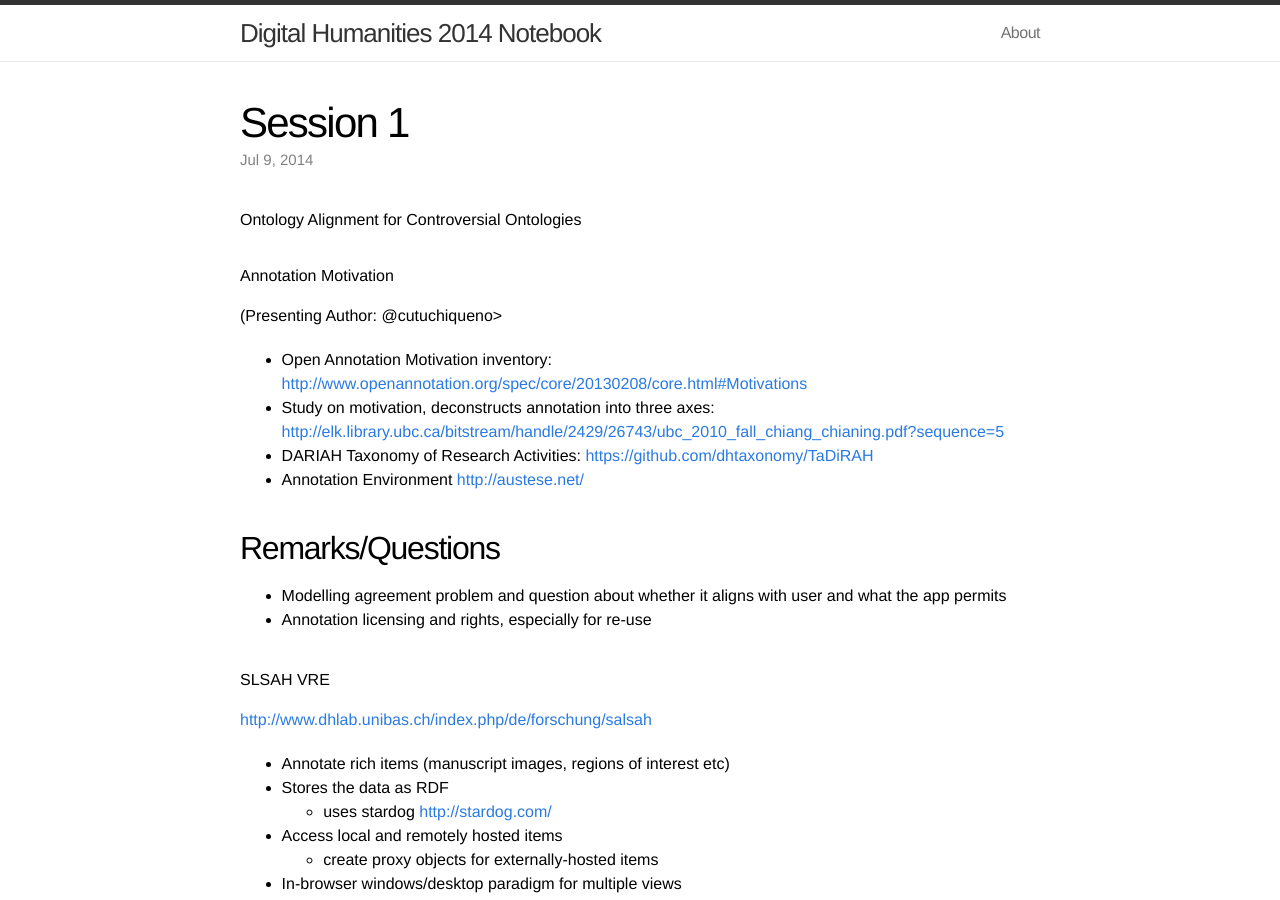
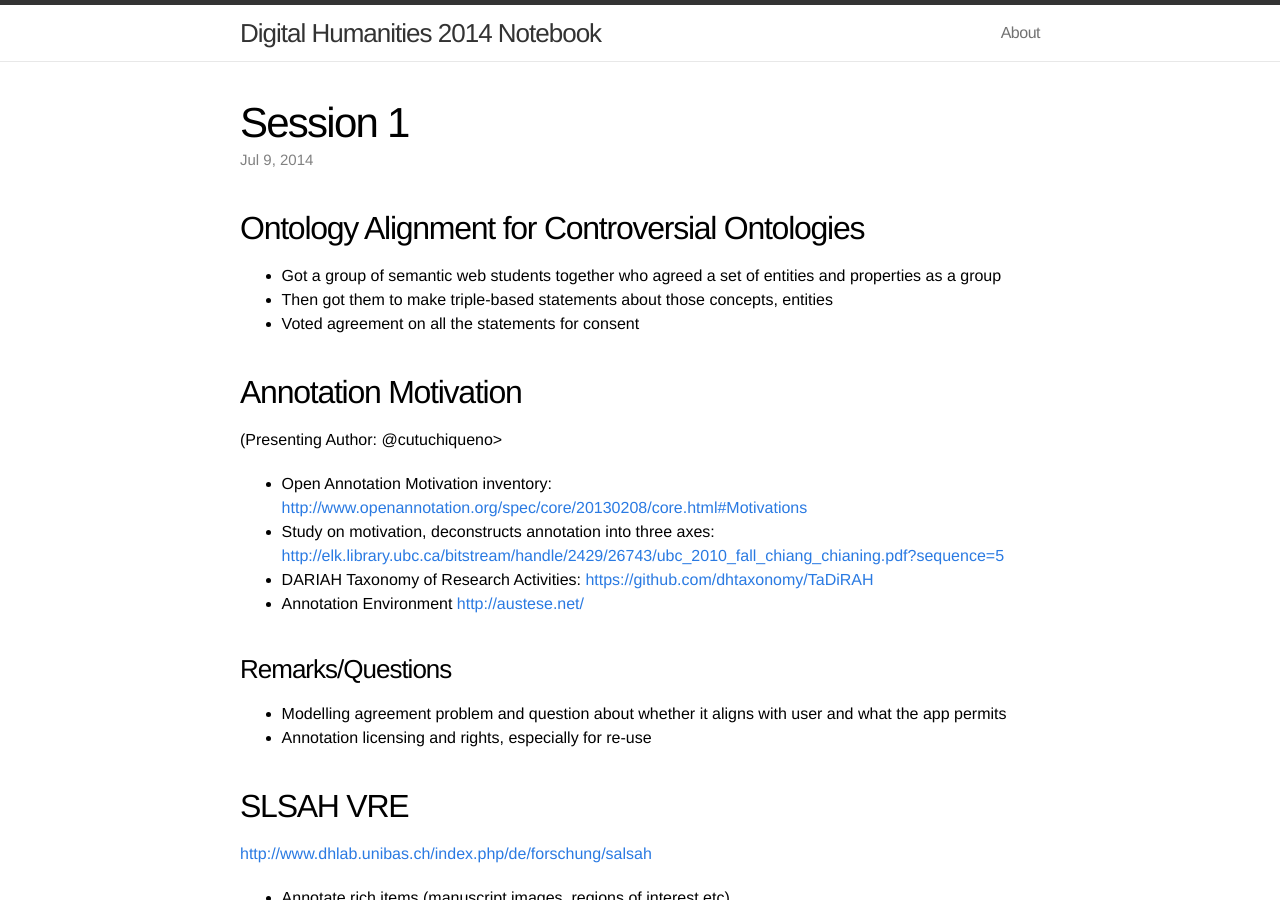
Before and after one commit to oconnoat/DH2014Notebook, a Jekyll site: the page built from _posts/2014-07-09-session1.markdown, in a window 1280 px wide and 900 px high. Built offline with Jekyll 4.4.1, drawn with Linux system fonts in a browser that asks for light colours.

Commit message:
update end of day1

```diff
--- a/_posts/2014-07-09-session1.markdown
+++ b/_posts/2014-07-09-session1.markdown
@@ -5,9 +5,13 @@ date:   2014-07-09 14:38:35
 categories: dh2014 session1 ontologies
 ---
 
-# Ontology Alignment for Controversial Ontologies
+## Ontology Alignment for Controversial Ontologies
+* Got a group of semantic web students together who agreed a set of entities and properties as a group
+* Then got them to make triple-based statements about those concepts, entities
+* Voted agreement on all the statements for consent
 
-#Annotation Motivation
+
+## Annotation Motivation
 (Presenting Author: @cutuchiqueno>
 
 * Open Annotation Motivation inventory: <http://www.openannotation.org/spec/core/20130208/core.html#Motivations>
@@ -16,12 +20,12 @@ categories: dh2014 session1 ontologies
 
 * Annotation Environment <http://austese.net/>
 
-## Remarks/Questions
+### Remarks/Questions
 * Modelling agreement problem and question about whether it aligns with user and what the app permits
 * Annotation licensing and rights, especially for re-use
 
 
-# SLSAH VRE
+## SLSAH VRE
 <http://www.dhlab.unibas.ch/index.php/de/forschung/salsah>
 
 * Annotate rich items (manuscript images, regions of interest etc)
@@ -35,15 +39,15 @@ categories: dh2014 session1 ontologies
     * Temporal RDF: considering either temporal annotation of statements, or explicit user-driven versioning
     * Changing something creates a new unit of information
 * Distributed Storage &amp; preservation <http://distarnet.ch/>
-## Remarks Questions
+### Remarks Questions
 * What is the boundary of VREs? Institution, Markup, content?
 * What is environmental about research environments?
 
-# Semantic network of Dante's Works
+## Semantic network of Dante's Works
 <http://dante1.isti.cnr.it:8080/perunaenciclopediadantescadigitale/>
 * Embeds XML Snippets in RDF
 
-##Remarks &amp; Questions
+###Remarks &amp; Questions
 * RDF doesn't handle text well
     * split the markup into that which RDF should cover (the things you want to reason over or understand) and the structural (which remains xml or html)
 * If you permit user annotations and creation of triples by users, how do you avoid a mess?
--- a/_posts/2014-07-09-session3.markdown
+++ b/_posts/2014-07-09-session3.markdown
@@ -27,3 +27,9 @@ categories: TopicModels visualisation textmining
 * Rare commodity information and terms
     * boot-strapped lexicon with historians' input (Klein et. al. 2014)
 * If visualisations are the entry point, and deeper analysis is required how do we manifest those technically?
+
+* Exploration Reactions
+    * initially search for familiar commodities/locations
+    * explore how known facts are represented
+    * unexpected results lead to further inquiries
+    * visible noise in the data creates high negative response and greatly reduces trust
```
Also changed, not shown: _posts/2014-07-09-session4.markdown (deleted, +0 -10 lines).
